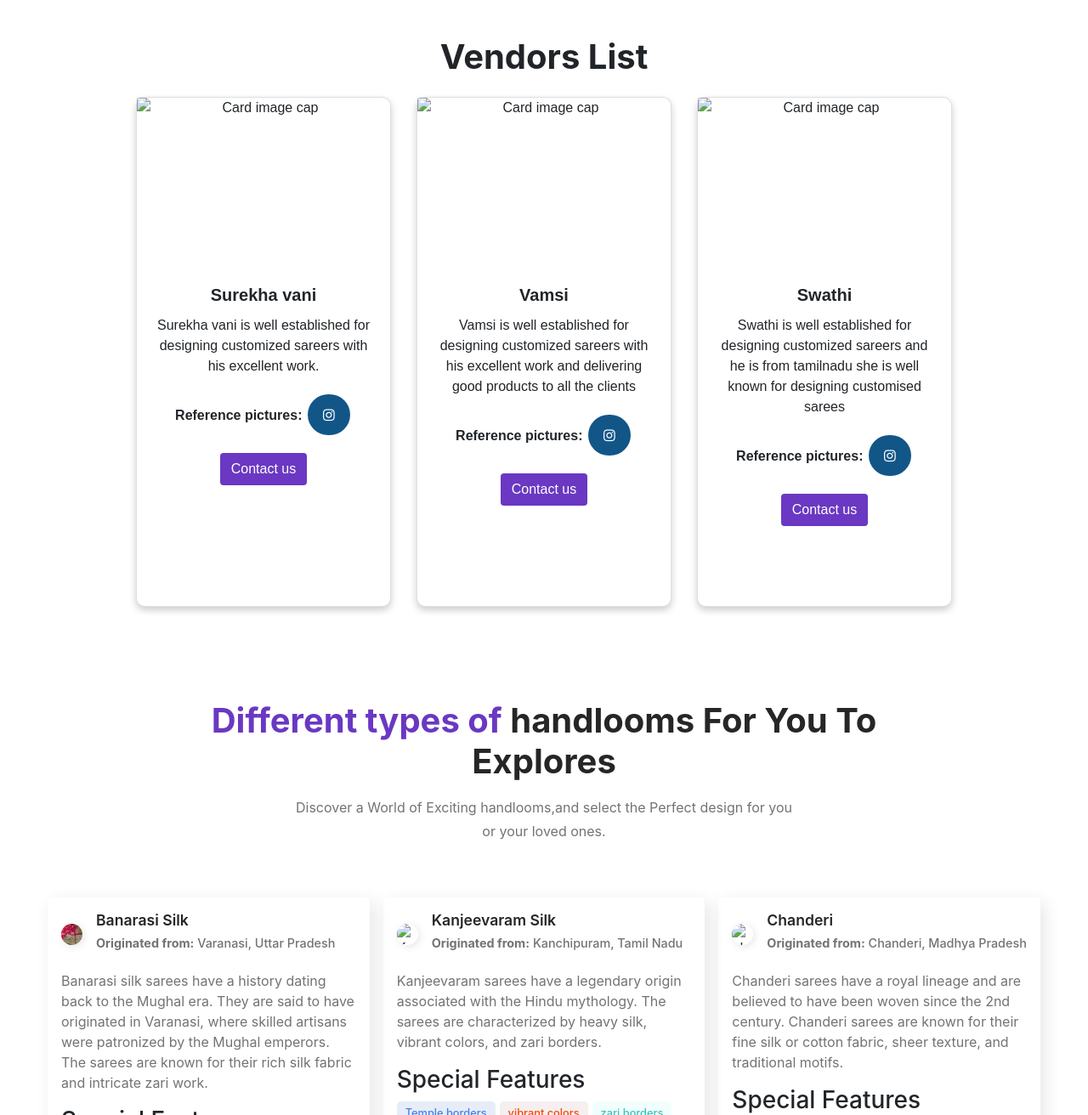
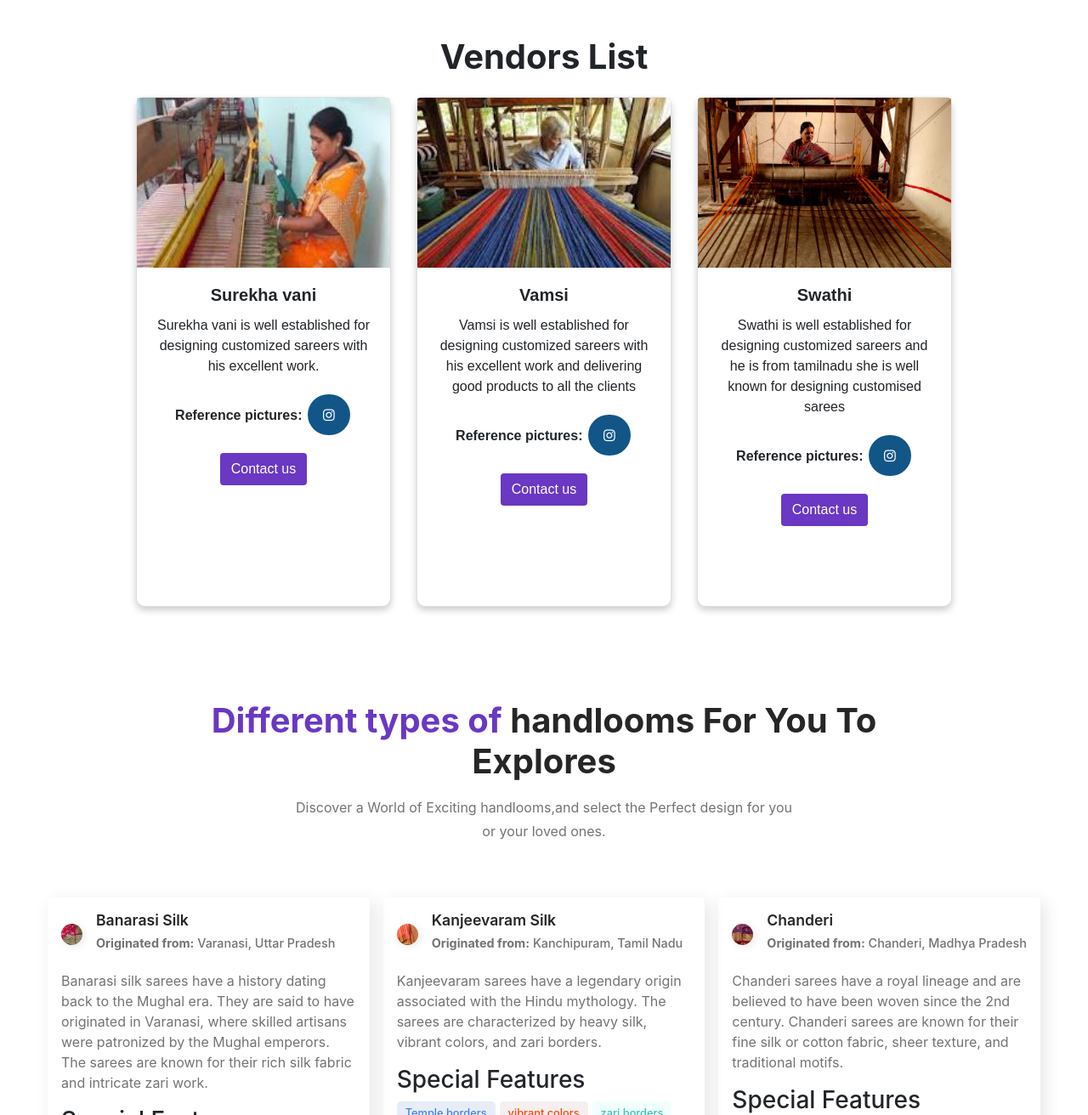
Before and after one commit to Bindu2905/HandloomHouse, a plain HTML site: page chanderi-Silk.html in a window 1280 px wide. Shown: the part 598-1910 px from the top of the page at 85% size. Drawn offline with nearby package versions, Linux system fonts and the light colour scheme; a script that the page names is missing; files whose address does not match are found by name.

Commit message:
Update chanderi-Silk.html

```diff
--- a/chanderi-Silk.html
+++ b/chanderi-Silk.html
@@ -38,7 +38,7 @@
     <h2 class="vendorheading">Vendors List</h2>
   <div class="card-deck">
     <div class="card vendorcard">
-      <img class="card-img-top" src="assets/chan1.jpg" alt="Card image cap">
+      <img class="card-img-top" src="chan1.jpg" alt="Card image cap">
       <div class="card-body">
         <h5 class="card-title">Surekha vani</h5>
         <p class="card-text">Surekha vani is well established for designing customized sareers with his excellent work.</p>
@@ -47,7 +47,7 @@
       </div>
     </div>
     <div class="card vendorcard">
-      <img class="card-img-top" src="assets/chan2.jpg" alt="Card image cap">
+      <img class="card-img-top" src="chan2.jpg" alt="Card image cap">
       <div class="card-body">
         <h5 class="card-title">Vamsi</h5>
         <p class="card-text">Vamsi is well established for designing customized sareers with his excellent work and delivering good products to all the clients</p>
@@ -56,7 +56,7 @@
       </div>
     </div>
     <div class="card vendorcard">
-      <img class="card-img-top" src="assets/chan3.jpg" alt="Card image cap">
+      <img class="card-img-top" src="chan3.jpg" alt="Card image cap">
       <div class="card-body">
         <h5 class="card-title">Swathi</h5>
         <p class="card-text">Swathi is well established for designing customized sareers and he is from tamilnadu she is well known for designing customised sarees</p>
@@ -97,7 +97,7 @@
       </div>
       <div class="saree__card">
         <div class="saree__card__header">
-          <img src="assets/Kanjivaram.jpg" alt="Kanjeevaram" />
+          <img src="Kanjivaram.jpg" alt="Kanjeevaram" />
           <div>
             <h5>Kanjeevaram Silk</h5>
             <h6><b>Originated from:</b> Kanchipuram, Tamil Nadu</h6>
@@ -118,7 +118,7 @@
       </div>
       <div class="saree__card">
         <div class="saree__card__header">
-          <img src="assets/chanderi.jpg" alt="chanderi" />
+          <img src="chanderi.jpg" alt="chanderi" />
           <div>
             <h5>Chanderi</h5>
             <h6><b>Originated from:</b> Chanderi, Madhya Pradesh</h6>
```
